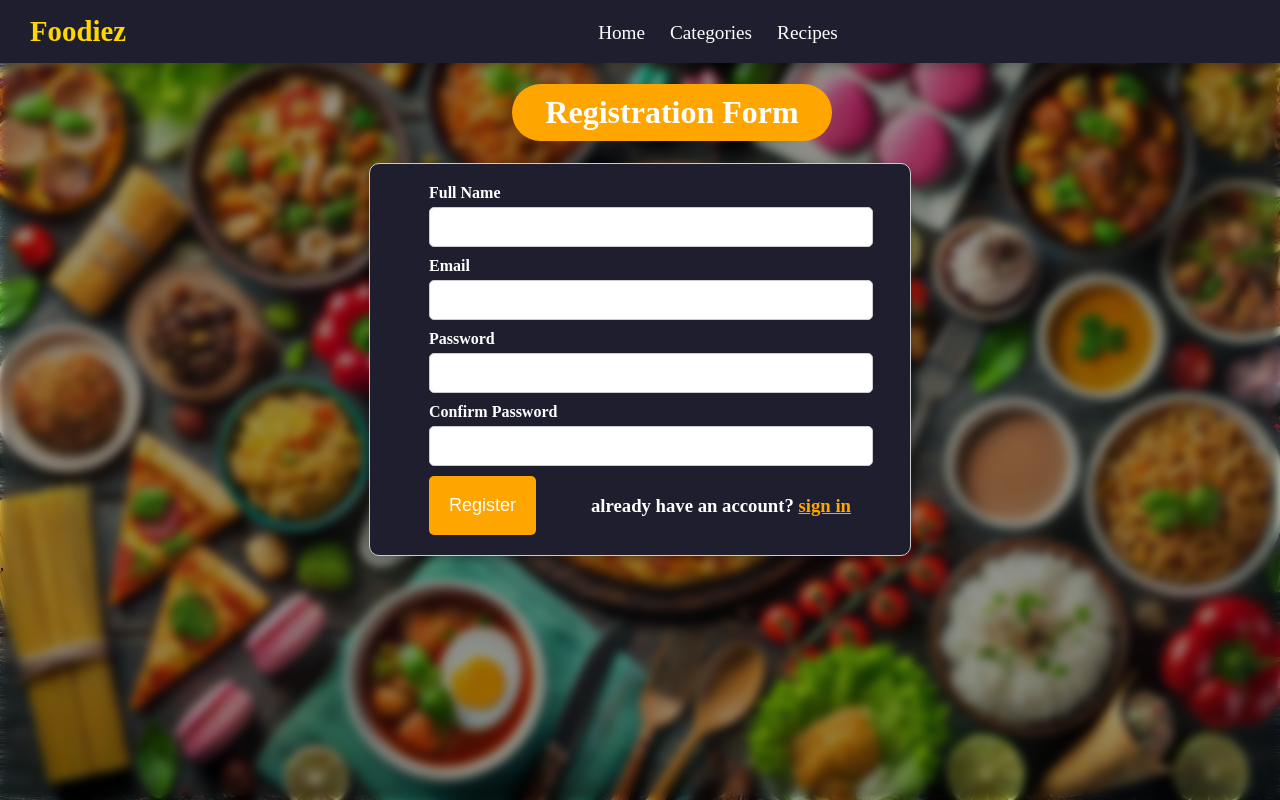
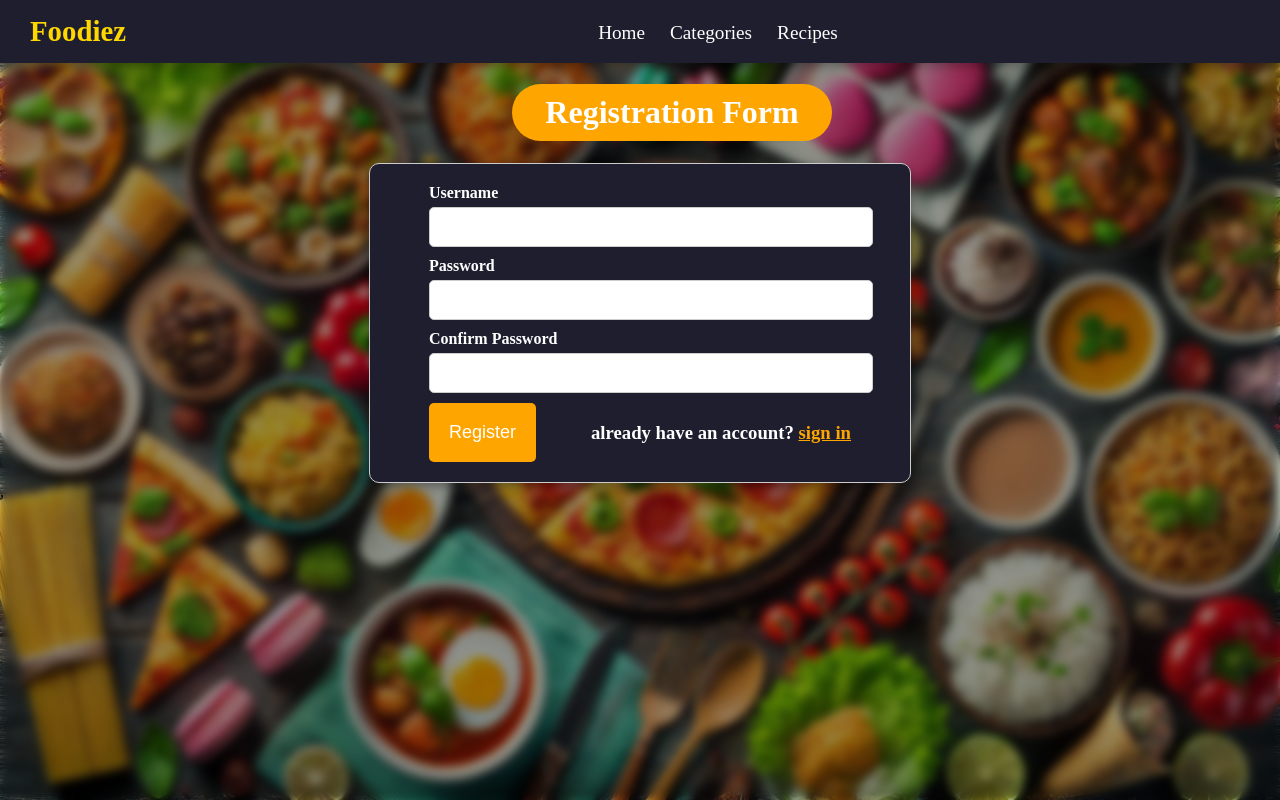
Before and after one commit to mwalmethen/FoodiezProjectFN, a React (Create React App) app: page /register in a window 1280 px wide. Shown: the top 800 px of the page. Built offline with nearby package versions, Linux system fonts and the light colour scheme; the HTML template or start-up script is replaced by a standard one.

Commit message:
login and registration are DONE

```diff
--- a/src/components/Login.js
+++ b/src/components/Login.js
@@ -6,54 +6,66 @@ import { useFormik } from "formik";
 import * as Yup from "yup";
 import "../css/RegistrationForm.css";
 
-const validationSchema = Yup.object({
-  email: Yup.string().email("Invalid email").required("Email is required"),
-  password: Yup.string()
-    .min(6, "Password must be at least 6 characters")
-    .required("Password is required"),
-});
+/*************  ✨ Codeium Command 🌟  *************/
 const Login = () => {
-  const formik = useFormik({
-    initialValues: {
-      email: "",
-      password: "",
-    },
-    validationSchema,
-    onSubmit: (values) => {
-      console.log(values);
-    },
-  });
+  const [name, setName] = React.useState("");
+  const [password, setPassword] = React.useState("");
+  const [error, setError] = React.useState(null);
+
+  const handleSubmit = async (event) => {
+    event.preventDefault();
+    if (password === "") {
+      setError("Password is required");
+      return;
+    }
+
+    try {
+      const response = await fetch(
+        "http://192.168.2.108:3000/foodiez/api/auth/signin",
+        {
+          method: "POST",
+          headers: { "Content-Type": "application/json" },
+          body: JSON.stringify({ name, password }),
+        }
+      );
+      const data = await response.json();
+      if (data.error) {
+        setError(data.error);
+      } else {
+        setError(null);
+        localStorage.setItem("token", data.token);
+        window.location.href = "/recipes";
+      }
+    } catch (error) {
+      console.error(error);
+    }
+  };
 
   return (
     <>
       <h1 className="headline">Login Form </h1>
       <div className="form-container">
-        <form onSubmit={formik.handleSubmit}>
+        <form onSubmit={handleSubmit}>
           <div>
-            <label htmlFor="email">Email</label>
+            <label htmlFor="name">Username</label>
             <input
               type="text"
-              id="email"
-              name="email"
-              onChange={formik.handleChange}
-              value={formik.values.email}
+              id="name"
+              name="name"
+              value={name}
+              onChange={(event) => setName(event.target.value)}
             />
-            {formik.touched.email && formik.errors.email ? (
-              <div className="error-message">{formik.errors.email}</div>
-            ) : null}
           </div>
+
           <div>
             <label htmlFor="password">Password</label>
             <input
               type="password"
               id="password"
               name="password"
-              onChange={formik.handleChange}
-              value={formik.values.password}
+              value={password}
+              onChange={(event) => setPassword(event.target.value)}
             />
-            {formik.touched.password && formik.errors.password ? (
-              <div className="error-message">{formik.errors.password}</div>
-            ) : null}
           </div>
           <div className="Formik-button">
             <button type="submit">Login</button>
@@ -65,9 +77,12 @@ const Login = () => {
             </h3>
           </div>
         </form>
+        {error && <div className="error-message">{error}</div>}
       </div>
     </>
   );
 };
 
 export default Login;
+
+/******  3338575f-7380-446a-aaec-5c5a9d9a4762  *******/
--- a/src/components/Register.js
+++ b/src/components/Register.js
@@ -6,62 +6,66 @@ import { useFormik } from "formik";
 import * as Yup from "yup";
 import "../css/RegistrationForm.css";
 
-const validationSchema = Yup.object({
-  fullName: Yup.string().required("Full Name is required"),
-  email: Yup.string().email("Invalid email").required("Email is required"),
-  password: Yup.string()
-    .min(6, "Password must be at least 6 characters")
-    .required("Password is required"),
-  confirmPassword: Yup.string()
-    .oneOf([Yup.ref("password"), null], "Passwords must match")
-    .required("Confirm Password is required"),
-});
 const Register = () => {
-  const formik = useFormik({
-    initialValues: {
-      fullName: "",
-      email: "",
-      password: "",
-      confirmPassword: "",
-    },
-    validationSchema,
-    onSubmit: (values) => {
-      console.log(values);
-    },
-  });
+  const [name, setname] = React.useState("");
+
+  const [password, setPassword] = React.useState("");
+  const [confirmPassword, setConfirmPassword] = React.useState("");
+  const [error, setError] = React.useState(null);
+
+  const handleSubmit = async (event) => {
+    event.preventDefault();
+    if (password !== confirmPassword) {
+      setError("Passwords must match");
+      return;
+    }
+
+    try {
+      const response = await fetch(
+        "http://192.168.2.108:3000/foodiez/api/auth/signup",
+        {
+          method: "POST",
+          headers: { "Content-Type": "application/json" },
+          body: JSON.stringify({ name, password }),
+        }
+      );
+      const data = await response.json();
+      if (data.error) {
+        setError(data.error);
+      } else {
+        setError(null);
+      }
+    } catch (error) {
+      console.error(error);
+    }
+  };
 
   return (
     <>
       <h1 className="headline">Registration Form </h1>
       <div className="form-container">
-        <form onSubmit={formik.handleSubmit}>
+        <form onSubmit={handleSubmit}>
           <div>
-            <label htmlFor="fullName">Full Name</label>
+            <label htmlFor="name">Username</label>
             <input
               type="text"
-              id="fullName"
-              name="fullName"
-              onChange={formik.handleChange}
-              value={formik.values.fullName}
+              id="name"
+              name="name"
+              value={name}
+              onChange={(event) => setname(event.target.value)}
             />
-            {formik.touched.fullName && formik.errors.fullName ? (
-              <div className="error-message">{formik.errors.fullName}</div>
-            ) : null}
           </div>
 
-          <div>
+          {/* <div>
             <label htmlFor="email">Email</label>
             <input
-              type="text"
+              type="email"
               id="email"
               name="email"
-              onChange={formik.handleChange}
-              value={formik.values.email}
+              value={email}
+              onChange={(event) => setEmail(event.target.value)}
             />
-            {formik.touched.email && formik.errors.email ? (
-              <div className="error-message">{formik.errors.email}</div>
-            ) : null}
-          </div>
+          </div> */}
 
           <div>
             <label htmlFor="password">Password</label>
@@ -69,12 +73,9 @@ const Register = () => {
               type="password"
               id="password"
               name="password"
-              onChange={formik.handleChange}
-              value={formik.values.password}
+              value={password}
+              onChange={(event) => setPassword(event.target.value)}
             />
-            {formik.touched.password && formik.errors.password ? (
-              <div className="error-message">{formik.errors.password}</div>
-            ) : null}
           </div>
 
           <div>
@@ -83,15 +84,12 @@ const Register = () => {
               type="password"
               id="confirmPassword"
               name="confirmPassword"
-              onChange={formik.handleChange}
-              value={formik.values.confirmPassword}
+              value={confirmPassword}
+              onChange={(event) => setConfirmPassword(event.target.value)}
             />
-            {formik.touched.confirmPassword && formik.errors.confirmPassword ? (
-              <div className="error-message">
-                {formik.errors.confirmPassword}
-              </div>
-            ) : null}
           </div>
+
+          {error && <div className="error-message">{error}</div>}
 
           <div className="Formik-button">
             <button type="submit">Register</button>
```
Also changed, not shown: src/api/auth.js (+12 -5 lines).
